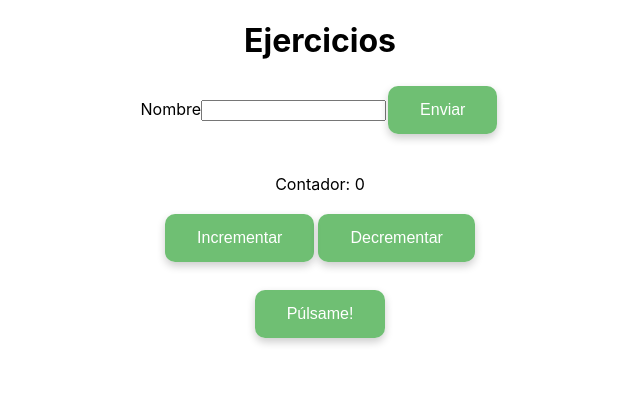
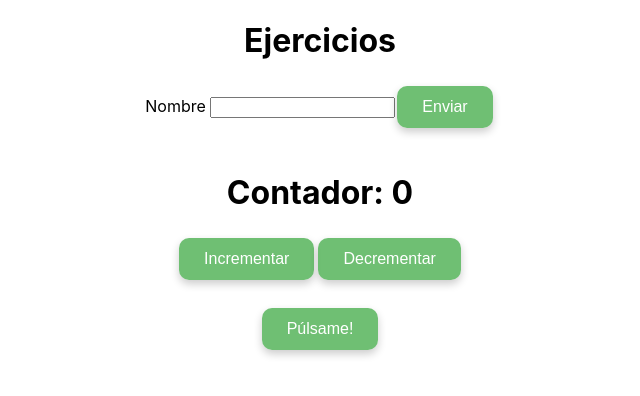
Before and after one commit to MikeArJay/Ejercicio1-Componentes-sencillos-React, a React (Create React App) app: page / in a window 1280 px wide. Shown: the top 396 px of the page, without its empty margins (320-960 px from the left). Built offline with nearby package versions, Linux system fonts and the light colour scheme.

Commit message:
mejora mostrar mensaje formulario

```diff
--- a/src/App.css
+++ b/src/App.css
@@ -3,23 +3,23 @@
 }
 
 h2 {
-  color: #f06292; /* A vibrant pink */
+  color: #f06292;
   font-size: 2.5em;
   font-weight: bold;
-  text-shadow: 2px 2px 4px rgba(0, 0, 0, 0.2); /* Subtle shadow */
+  text-shadow: 2px 2px 4px rgba(0, 0, 0, 0.2);
   margin-bottom: 20px;
   text-align: center;
-  background-color: #f0f0f0; /* Light gray background */
+  background-color: #f0f0f0;
   padding: 10px 20px;
   border-radius: 10px;
   box-shadow: 0 2px 5px rgba(0, 0, 0, 0.1);
 }
 
 button {
-  background-color: rgba(76, 175, 80, 0.8); /* Verde con 80% de opacidad */
+  background-color: rgba(76, 175, 80, 0.8);
   border: none;
   color: white;
-  padding: 15px 32px;
+  padding: 12px 25px;
   text-align: center;
   text-decoration: none;
 
@@ -28,12 +28,12 @@ button {
   margin: 4px 2px;
   cursor: pointer;
 
-  transition: background-color 0.3s ease; /* Smooth transition on hover */
+  transition: background-color 0.3s ease;
   border-radius: 10px;
   box-shadow: 0
-  4px 8px rgba(0, 0, 0, 0.2); /* Sombra suave */
+  4px 8px rgba(0, 0, 0, 0.2);
 }
 
 button:hover {
-  background-color: #3e8e41; /* Darker green on hover */
+  background-color: #3e8e41;
 }
--- a/src/App.js
+++ b/src/App.js
@@ -1,6 +1,6 @@
 import './App.css';
-import Contador from './Contador';
-import Formulario from './Formulario';
+import Contador from './Componentes/Contador';
+import Formulario from './Componentes/Formulario';
 import ToggleVisibilidad from './ToggleVisibilidad';
 
 function App() {
@@ -11,7 +11,6 @@ function App() {
       <br/>
       <Contador/>
       <br/><br/>
-
       <ToggleVisibilidad/>
 
     </div>
--- a/src/Contador.js
+++ b/src/Componentes/Contador.js
@@ -5,7 +5,7 @@ function Contador() {
 
     return(
         <>
-        <p> Contador: {count}</p>
+        <h1> Contador: {count}</h1>
         <button onClick={() => setCount(count +1)}>Incrementar</button>
         <button onClick={() => setCount(count -1)}>Decrementar</button>
         </>
--- a/src/Formulario.js
+++ b/src/Componentes/Formulario.js
@@ -3,24 +3,23 @@ import React, {useState} from "react";
 function Formulario() {
     const [nombre, setNombre] = useState('');
     const [mostratMensaje, setMosrtrarMensaje] = useState(false);
+    const SALUDO = "¡Hola, "
+    const [mensaje, setMensaje] = useState();
 
-    const handleChange = (event) => {
-        setNombre(event.target.value);
-    };
     const HandleSubmit =(event) => {
         event.preventDefault();
         setMosrtrarMensaje(true);
+        setMensaje(SALUDO + nombre)
     }
 
     return(
         <>
         <form onSubmit={HandleSubmit}>
-            <label>Nombre
-            <input type = "text" value={nombre} onChange={handleChange}></input>
-            </label>
+            <label htmlFor="nom">Nombre </label>
+            <input id="nom" type = "text" value={nombre} onChange={e=> setNombre(e.target.value)}></input>
             <button type="submit">Enviar</button>
         </form>
-        {mostratMensaje && <p>¡Hola, {nombre}!</p>}
+        {mostratMensaje && <p> {mensaje}!</p>}
         </>
     );
 }
```
Also changed, not shown: src/Componentes/Todo.js (added).
